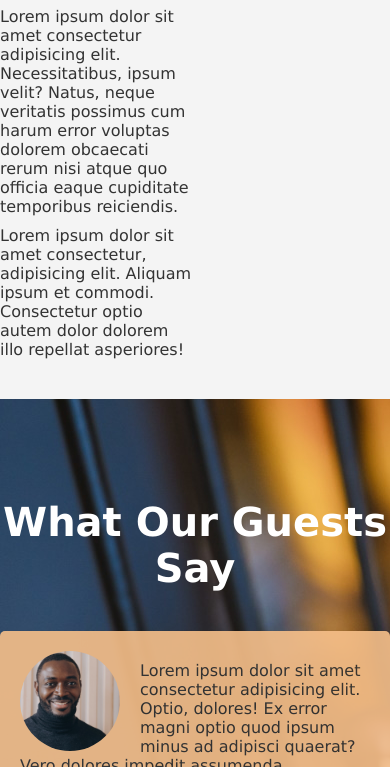
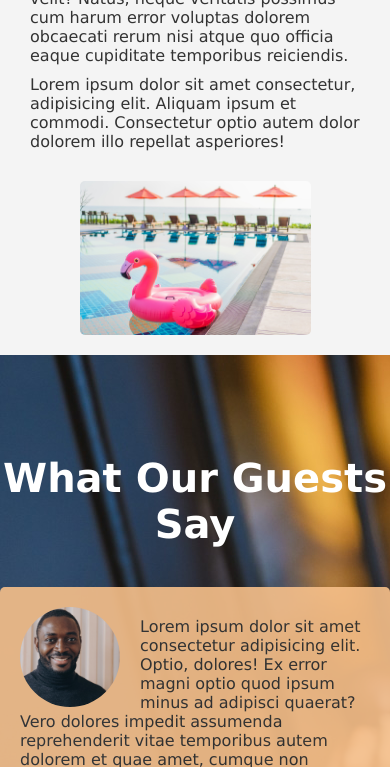
Before and after one commit to webdevotter/hotel_website, a plain HTML site: page hotel_website/about.html in a window 390 px wide. Shown: the part 333-1100 px from the top of the page. Drawn offline with Linux system fonts and the light colour scheme.

Commit message:
About Page
About Information & Testimonials

```diff
--- a/hotel_website/css/mobile.css
+++ b/hotel_website/css/mobile.css
@@ -37,3 +37,24 @@
   float: none;
   width: 100%;
 }
+
+/* About */
+
+#about-info .info-right,
+#about-info .info-left {
+  float: none;
+  width: 100%;
+
+}
+
+#about-info .info-left {
+  margin-bottom: 30px;
+}
+
+.lg-heading {
+  text-align: center;
+}
+
+#about-info {
+  padding: 20px 30px;
+}
--- a/hotel_website/css/style.css
+++ b/hotel_website/css/style.css
@@ -85,6 +85,7 @@
 
 .lg-heading {
    font-size: 40px ;
+
 }
 
 .footer-light {
@@ -226,7 +227,7 @@
 
 /* Testimonials */
 #testimonials {
-  height: 600px;
+  height: 100%;
   background: url('../img/test-bg.jpg');
   padding-top: 100px;
 }
```
